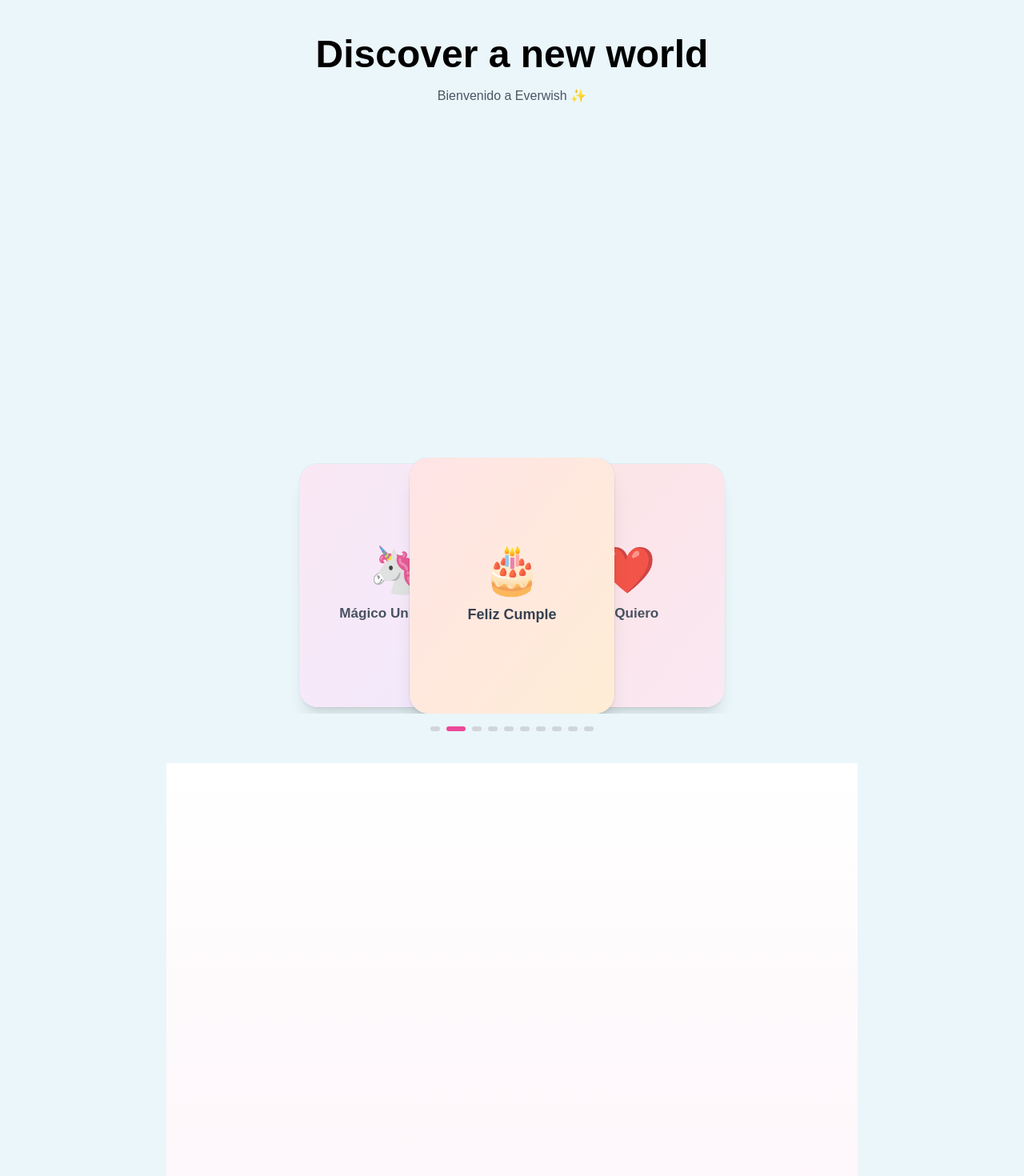
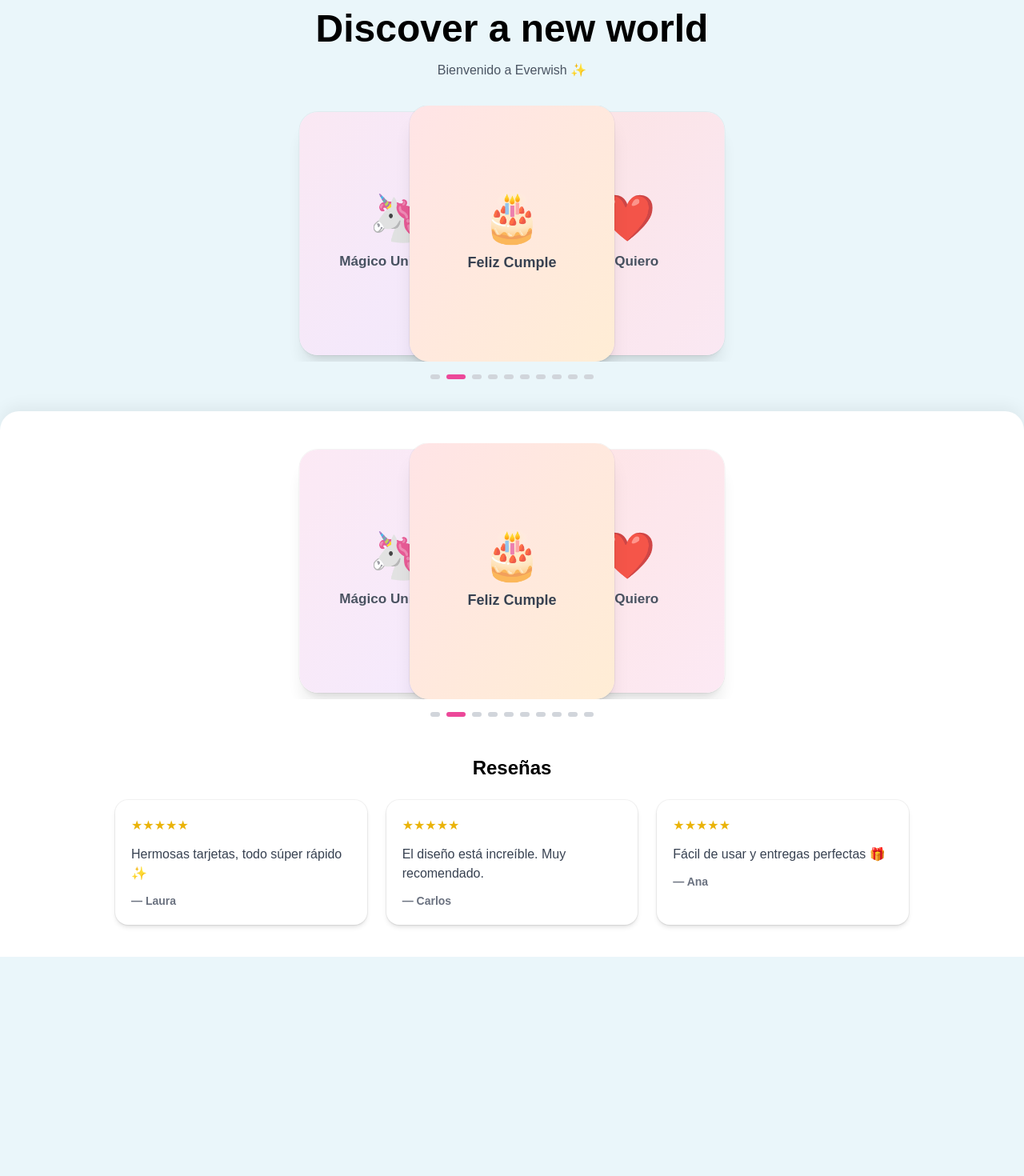
Before and after one commit to everwishhq-commits/EverWish, a Next.js app: page / in a window 1280 px wide. Shown: the part 100-1570 px from the top of the page at 80% size. After the commit the page ends 1296 px from the top, so only its background shows below. Built offline with nearby package versions, Linux system fonts and the light colour scheme.

Commit message:
Update page.js

```diff
--- a/app/page.js
+++ b/app/page.js
@@ -2,7 +2,9 @@
 import { useState } from "react";
 import Splash from "./components/splash";
 import Header from "./components/header";
-import Categories from "./components/categories"; // 👈 importar categorías
+import Carousel from "./components/carousel";
+import Categories from "./components/categories";
+import Reviews from "./components/reviews";
 
 export default function Page() {
   const [loading, setLoading] = useState(true);
@@ -10,23 +12,31 @@ export default function Page() {
   return (
     <>
       {loading && <Splash onFinish={() => setLoading(false)} />}
+
       {!loading && (
         <>
           <Header />
-          <main className="pt-32 md:pt-36 px-4 max-w-4xl mx-auto text-center">
-            <h1 className="text-3xl md:text-5xl font-extrabold">
-              Discover a new world
-            </h1>
-            <p className="mt-4 text-gray-600">Bienvenido a Everwish ✨</p>
+          <main className="pt-28 md:pt-28">
+            {/* Títulos */}
+            <section className="max-w-4xl mx-auto px-4 text-center">
+              <h1 className="text-3xl md:text-5xl font-extrabold">
+                Discover a new world
+              </h1>
+              <p className="mt-4 text-gray-600">Bienvenido a Everwish ✨</p>
+            </section>
 
-            {/* Carrusel o scroll de prueba */}
-            <div className="h-[50vh] mt-10"></div>
+            {/* Carrusel TOP 10 */}
+            <section className="mt-8 px-4">
+              <Carousel />
+            </section>
 
-            {/* Categorías */}
-            <Categories />
-
-            {/* más contenido abajo para probar scroll */}
-            <div className="h-[100vh] mt-10 bg-gradient-to-b from-white to-pink-50"></div>
+            {/* Banda blanca: categorías + reviews */}
+            <section className="mt-10 bg-white rounded-t-3xl shadow-[0_-6px_20px_rgba(0,0,0,0.06)]">
+              <div className="max-w-5xl mx-auto px-4 py-10">
+                <Categories />
+                <Reviews />
+              </div>
+            </section>
           </main>
         </>
       )}
```
